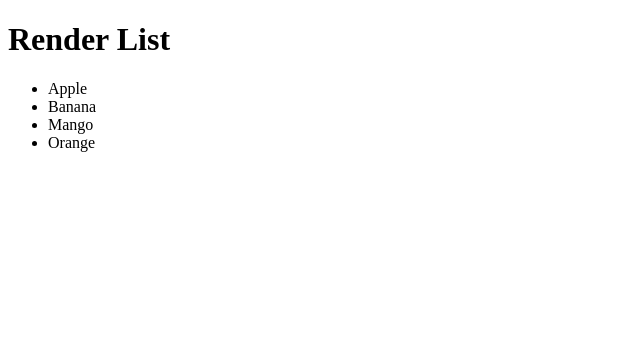
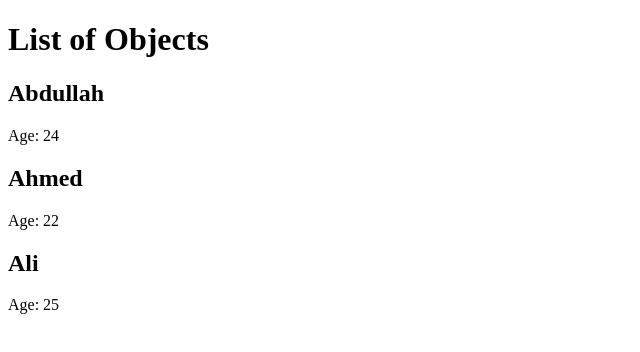
Before and after one commit to abdullahshabir31/React-Learning, a React (Vite) app: page / in a window 1280 px wide. Shown: the top 352 px of the page, without its empty margins (0-640 px from the left). Built offline with nearby package versions, Linux system fonts and the light colour scheme.

Commit message:
Add list of objects example

```diff
--- /dev/null
+++ b/src/08-Lists-and-Keys/02-list-of-objects.jsx
@@ -0,0 +1,22 @@
+function ListOfObjects() {
+  const users = [
+    { id: 1, name: "Abdullah", age: 24 },
+    { id: 2, name: "Ahmed", age: 22 },
+    { id: 3, name: "Ali", age: 25 },
+  ];
+
+  return (
+    <div>
+      <h1>List of Objects</h1>
+
+      {users.map((user) => (
+        <div key={user.id}>
+          <h2>{user.name}</h2>
+          <p>Age: {user.age}</p>
+        </div>
+      ))}
+    </div>
+  );
+}
+
+export default ListOfObjects;
--- a/src/App.jsx
+++ b/src/App.jsx
@@ -1,7 +1,7 @@
-import RenderList from "./08-Lists-and-Keys/01-render-list";
+import ListOfObjects from "./08-Lists-and-Keys/02-list-of-objects";
 
 function App() {
-  return <RenderList />;
+  return <ListOfObjects />;
 }
 
 export default App;
```
